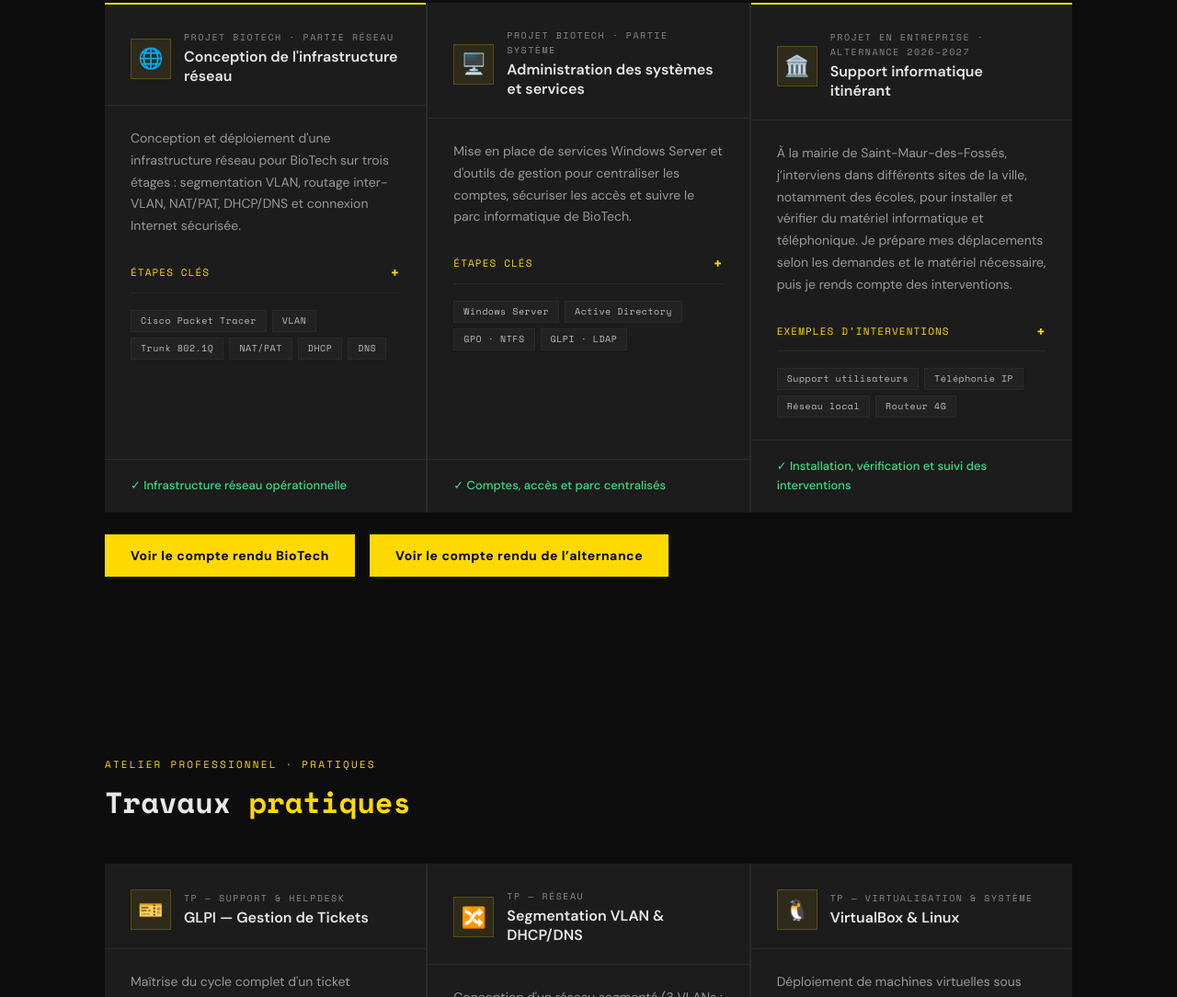
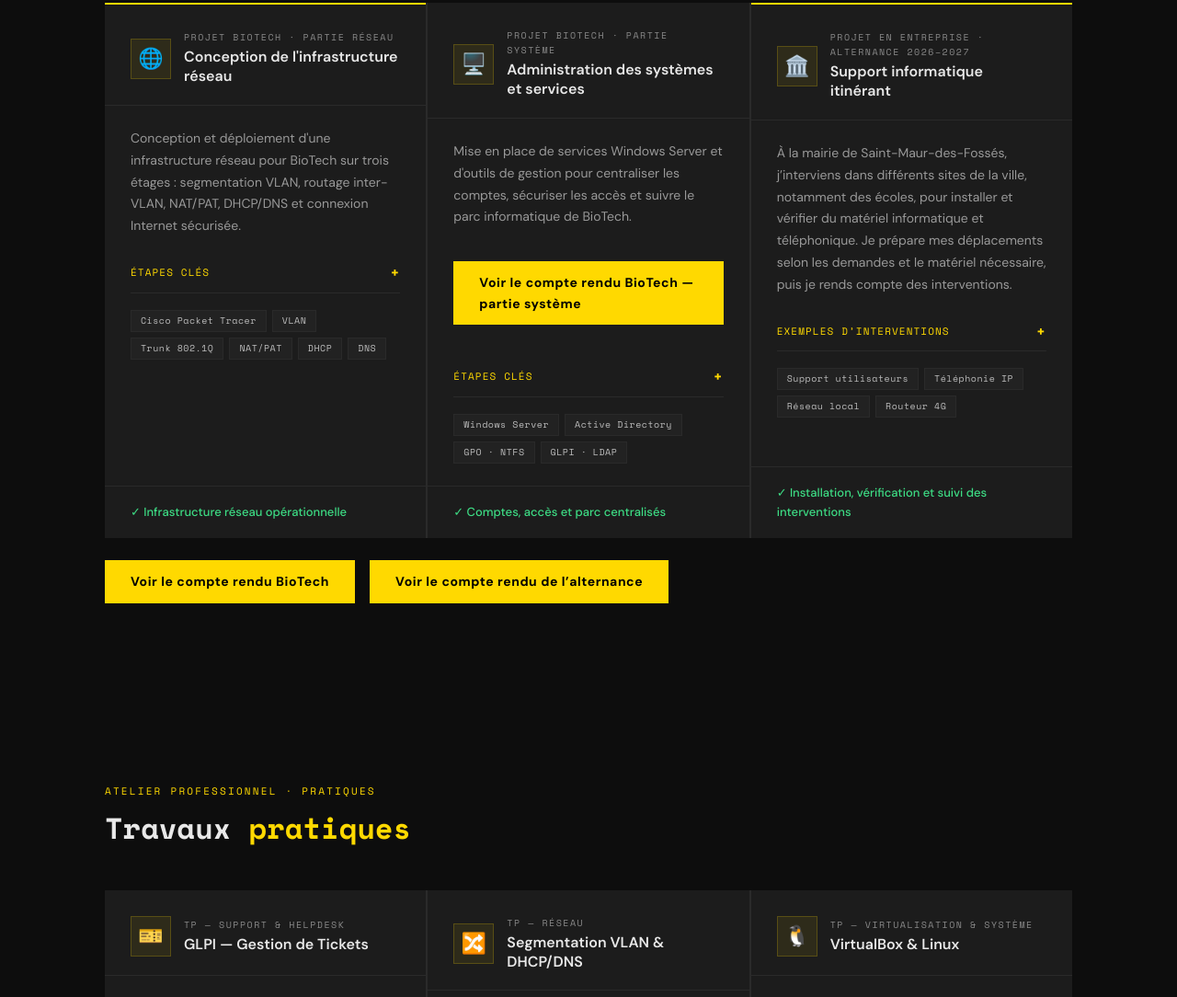
Before and after one commit to Wassim213s/Portfolio, a plain HTML site: page projets.html in a window 1280 px wide. Shown: the part 1122-2206 px from the top of the page at 92% size. Drawn offline with nearby package versions, Linux system fonts and the light colour scheme.

Commit message:
Add system project report button

```diff
--- a/projets.html
+++ b/projets.html
@@ -135,6 +135,7 @@
                         </div>
                         <div class="project-body">
                             <p class="project-desc">Mise en place de services Windows Server et d'outils de gestion pour centraliser les comptes, sécuriser les accès et suivre le parc informatique de BioTech.</p>
+                            <p class="hero-cta" style="margin: 18px 0;"><a class="btn-primary" href="compte-rendu-biotech-systeme.html">Voir le compte rendu BioTech — partie système</a></p>
                             <div class="project-steps">
                                 <div class="step-title">Étapes clés</div>
                                 <ul class="step-list">
```
